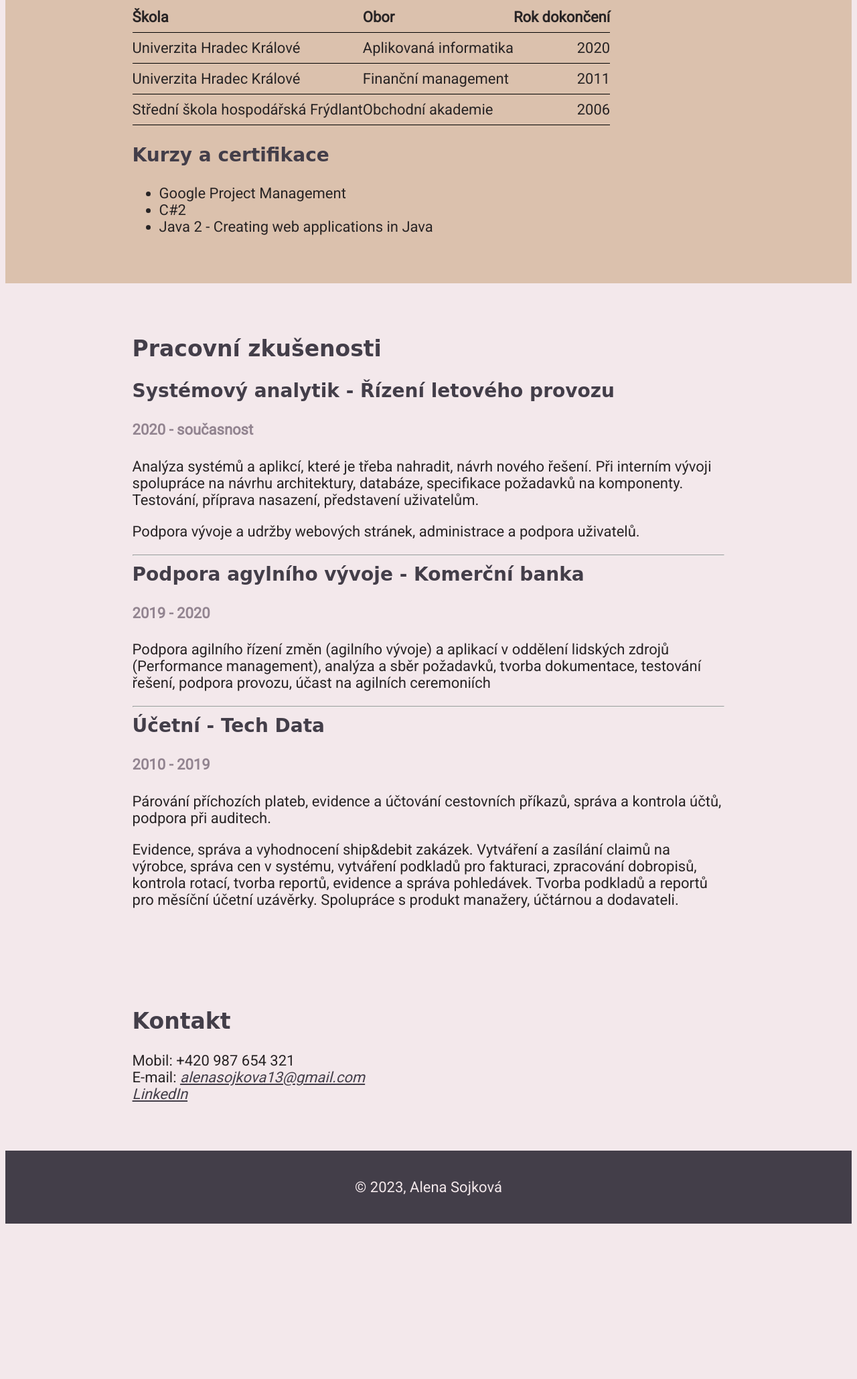
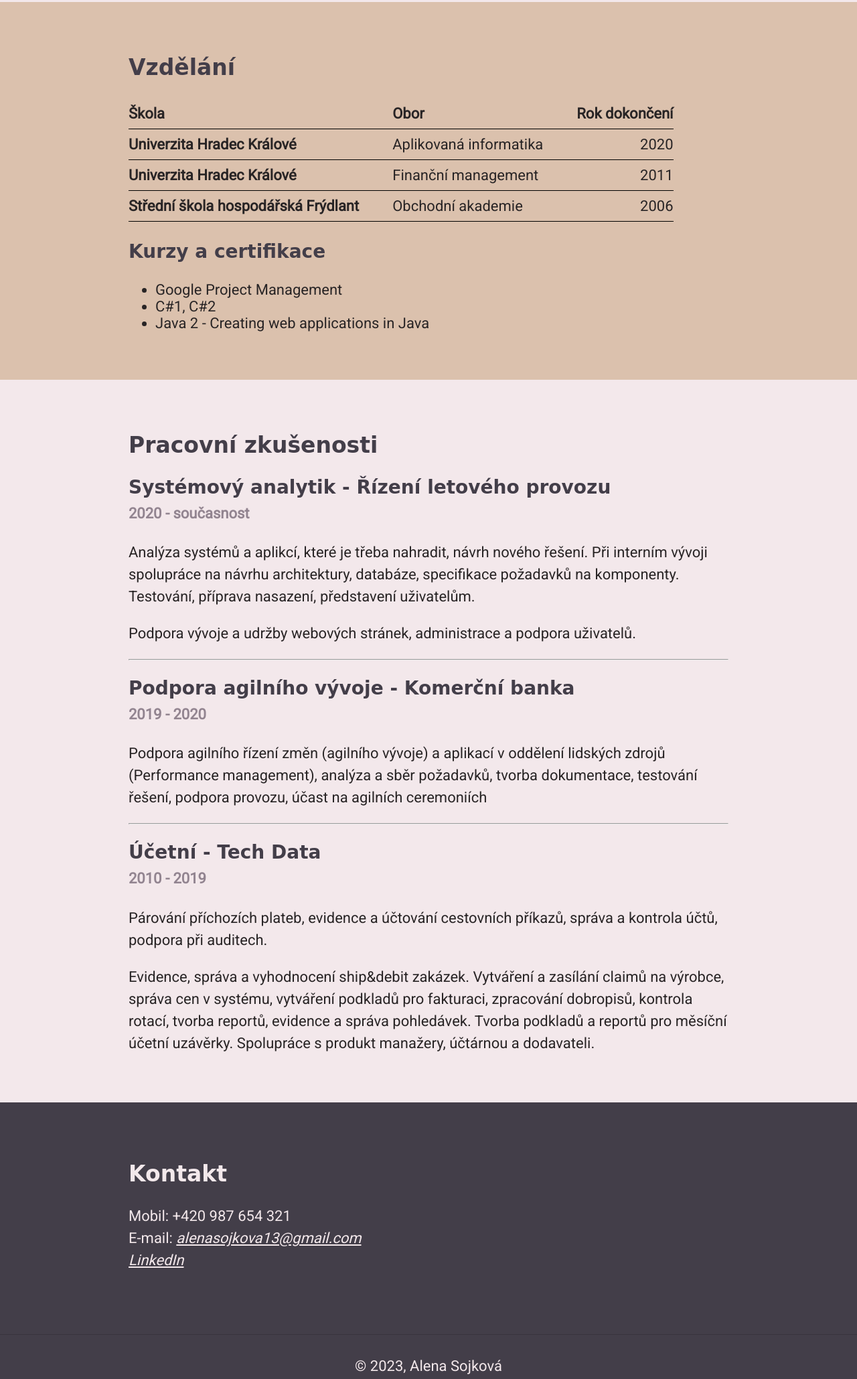
Before and after one commit to Ajmi307/zivotopis, a plain HTML site: page index.html in a window 1280 px wide. Shown: the part 614-2673 px from the top of the page at 67% size. Before the commit the page ends 2449 px from the top, so only its background shows below. Drawn offline with Linux system fonts and the light colour scheme; a web font is replaced by a local one.

Commit message:
Stylovani

```diff
--- a/index.html
+++ b/index.html
@@ -17,17 +17,21 @@
      <!-- Hlavička stránky-->
     <header class="hlavicka">
         <h1>Alena Sojková</h1>
-        <img class="foto-omne" src="obrazky/IMG_20230214_154139.jpg" alt="ja">
+
     </header>
 
     <!-- Sekce o mně-->
     <section class="omne">
+
+        <img class="foto-omne" src="obrazky/IMG_20230731_172822.jpg" alt="ja">
+
         <h2>O mně</h2>
         <p>Lorem, ipsum dolor sit amet consectetur adipisicing elit.
             Aut doloremque assumenda possimus mollitia eveniet ullam
             debitis distinctio magni laudantium, ipsum excepturi nulla iure sint dolor earum iste,
-            dolores sapiente voluptatibus?</p>
+            dolores sapiente voluptatibus?
 
+        </p>
 
     </section>
     <!-- Sekce Vzdělání-->
@@ -36,22 +40,22 @@
         <table>
             <tr>
                 <th>Škola</th>
-                <th>Obor</th>
+                <th class="obor">Obor</th>
                 <th>Rok dokončení</th>
             </tr>
             <tr>
-                <td>Univerzita Hradec Králové</td>
-                <td>Aplikovaná informatika</td>
+                <td><strong>Univerzita Hradec Králové</strong></td>
+                <td class="obor">Aplikovaná informatika</td>
                 <td class="rok">2020</td>
             </tr>
             <tr>
-                <td>Univerzita Hradec Králové</td>
-                <td>Finanční management</td>
+                <td><strong>Univerzita Hradec Králové</strong></td>
+                <td class="obor">Finanční management</td>
                 <td class="rok">2011</td>
             </tr>
             <tr>
-                <td>Střední škola hospodářská Frýdlant</td>
-                <td>Obchodní akademie</td>
+                <td><strong>Střední škola hospodářská Frýdlant</strong></td>
+                <td class="obor">Obchodní akademie</td>
                 <td class="rok">2006</td>
             </tr>
         </table>
@@ -59,7 +63,7 @@
         <h3>Kurzy a certifikace</h3>
         <ul>
             <li>Google Project Management</li>
-            <li>C#2</li>
+            <li>C#1, C#2</li>
             <li> Java 2 - Creating web applications in Java</li>
         </ul>
     </section>
@@ -79,7 +83,7 @@
         <hr>
 
         <div class="prace">
-            <h3>Podpora agylního vývoje - Komerční banka</h3>
+            <h3>Podpora agilního vývoje - Komerční banka</h3>
             <h4>2019 - 2020</h4>
             <p>Podpora agilního řízení změn (agilního vývoje) a aplikací v oddělení lidských zdrojů (Performance management), analýza a sběr požadavků, tvorba dokumentace, testování řešení, podpora provozu, účast na agilních ceremoniích</p>
         </div>
@@ -97,25 +101,23 @@
     </section>
 
 
-    <!-- Sekce pracovní zkušenosti-->
-    <section class="kontakt">
-
-        <h2>Kontakt</h2>
-        <p>
-            Mobil: +420 987 654 321 <br>
-            E-mail: <a href="mailto:alenasojkova13@gmail.com">alenasojkova13@gmail.com</a><br>
-            <a href="https://www.linkedin.com/in/alena-sojkov%C3%A1-2a187665/">LinkedIn</a>
-        </p>
-
-
-    </section>
 
 
      <!-- Patička stránky -->
      <footer class="paticka">
 
+        <!-- Sekce kontakt-->
+        <section class="kontakt">
+            <h2 class="nadpis">Kontakt</h2>
+            <p>
+                Mobil: +420 987 654 321 <br>
+                E-mail: <a href="mailto:alenasojkova13@gmail.com">alenasojkova13@gmail.com</a><br>
+                <a href="https://www.linkedin.com/in/alena-sojkov%C3%A1-2a187665/">LinkedIn</a>
+            </p>
+        </section>
 
-        <p>© 2023, Alena Sojková</p>
+
+        <p id="copyright">© 2023, Alena Sojková</p>
     </footer>
 
 
--- a/style.css
+++ b/style.css
@@ -2,7 +2,8 @@ body{
     color:#282425;
     background-color:  #F3E8EB ;
     font-size: 22px;
-    font-family: 'Roboto', sans-serif;;
+    font-family: 'Roboto', sans-serif;
+    margin: 0px;
 }
 
 
@@ -57,6 +58,12 @@ td{
     padding-left: 50px;
 }
 
+.obor{
+    text-align: left;
+    padding-left: 50px;
+    padding-right: 50px;
+}
+
 .vzdelani{
     background-color: #DBC1AD ;
 }
@@ -66,20 +73,38 @@ margin-bottom: 0;
 }
 
 .prace h3{
-    margin-top: 0;
-    }
+    margin-top: 25px;
+    margin-bottom: 0px;
+}
+
+.prace h4{
+    margin-top: 10px;
+}
 
 .foto-omne{
-    width: 200px;
+    width: 250px;
     border-radius: 10px;
     float:right;
-    margin-right: 30px;
+    margin-left: 30px;
     margin-bottom: 30px;
     border: 2px solid #433E49 ;
 }
 
 .zkusenosti h4{
     color: #928490
+}
+
+.kontakt{
+    background-color: #433E49;
+    color: #F3E8EB ;
+}
+
+.kontakt h2.nadpis{
+    color: #F3E8EB ;
+}
+
+.kontakt a{
+    color: #F3E8EB ;
 }
 
 .hlavicka{
@@ -92,6 +117,15 @@ margin-bottom: 0;
 .paticka{
     background-color: #433E49     ;
     color: #F3E8EB ;
+    padding: 10px 0;
+}
+
+p{
+    line-height: 1.5em;
+}
+
+#copyright{
     text-align: center;
-    padding: 20px 0;
+    border-top: 1px solid #38343d ;
+    padding-top: 30px;
 }
```
Also changed, not shown: obrazky/IMG_20230731_172822.jpg (added).
